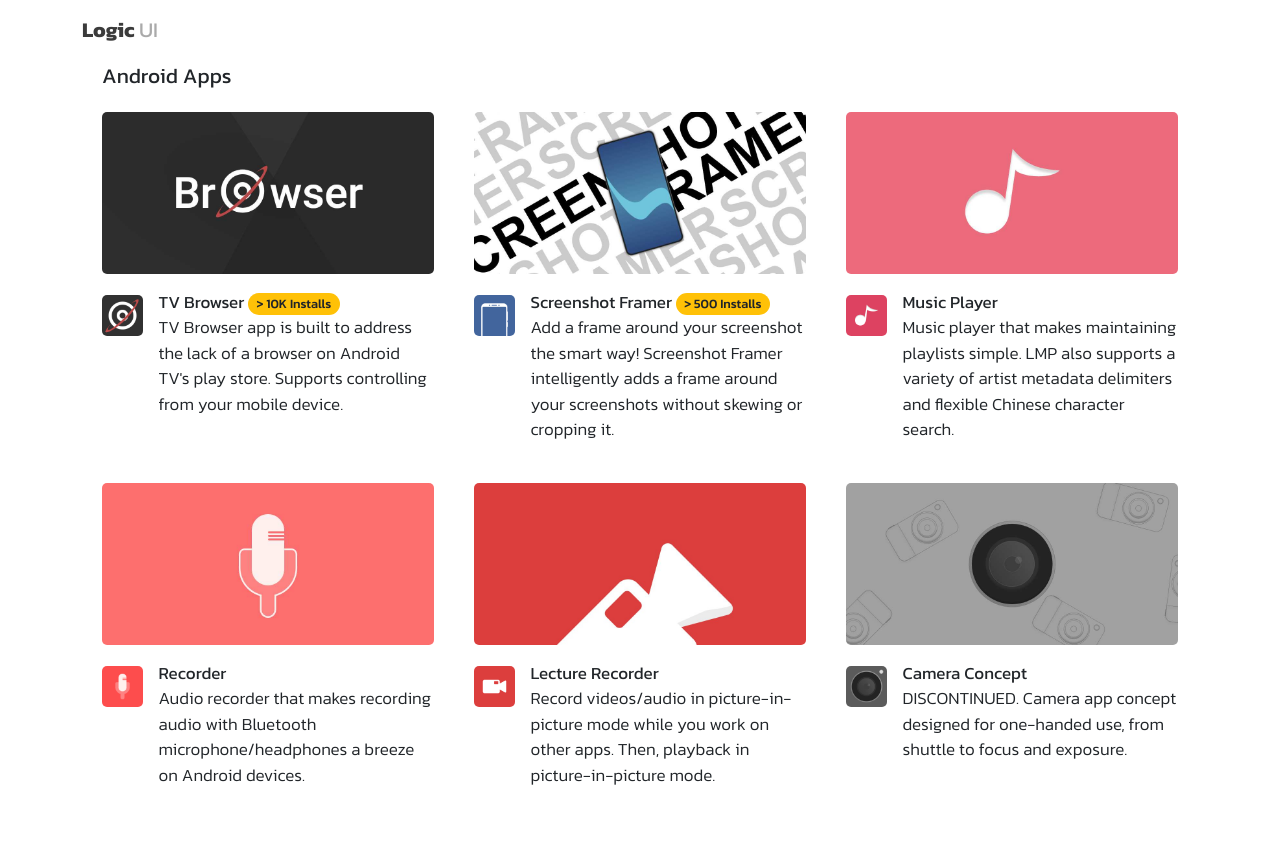
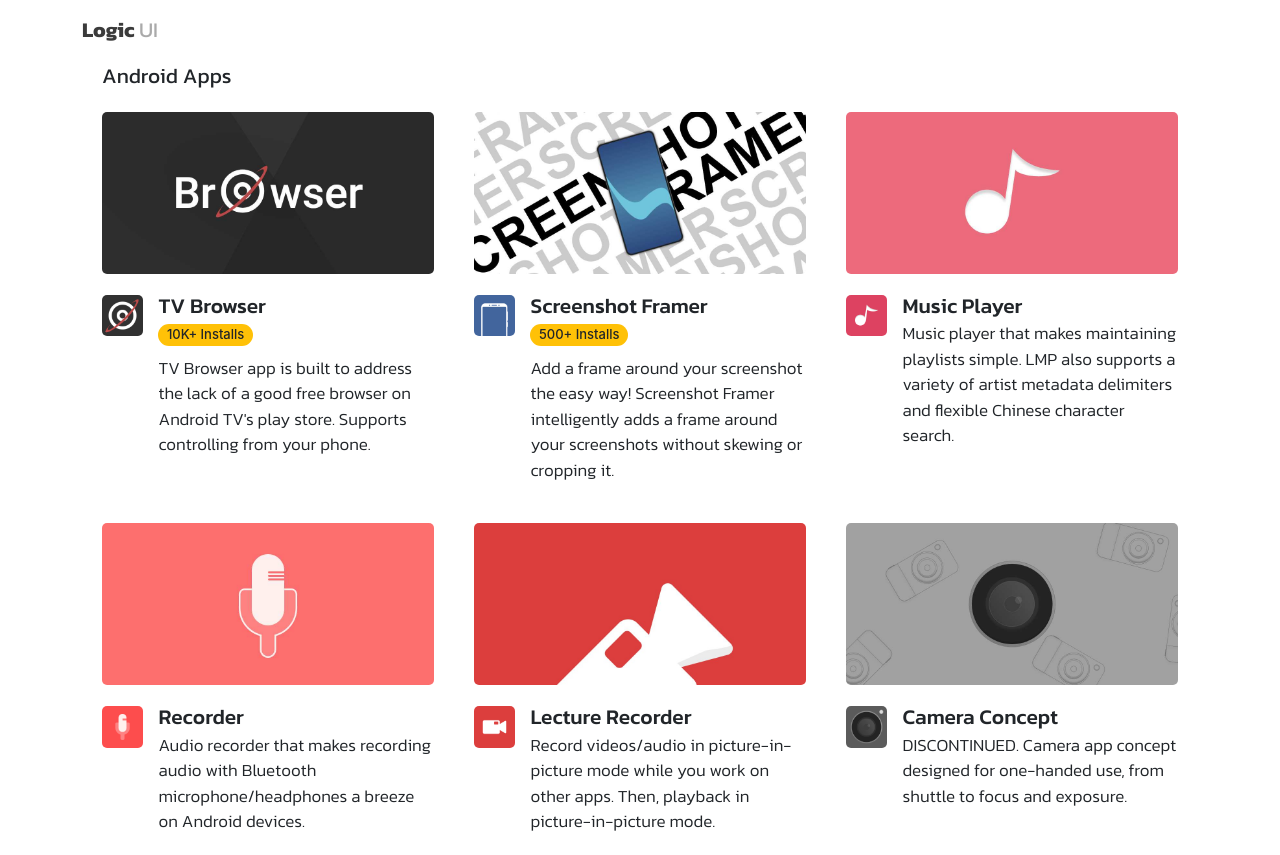
Before and after one commit to 8kdesign/LogicUI, a Next.js app: page / in a window 1280 px wide. Before the commit the page ends 808 px from the top, so only its background shows below. Built offline with nearby package versions, Linux system fonts and the light colour scheme.

Commit message:
Update index.js

```diff
--- a/pages/index.js
+++ b/pages/index.js
@@ -87,21 +87,31 @@ function Content() {
 								className="Contianer--column"
 								style={{ marginLeft: 15 }}
 							>
-								<p style={{ fontSize: 17, width: "100%" }}>
-									{app.name + "	"}
+								<p
+									style={{
+										fontSize: 21,
+										width: "100%",
+										fontWeight: 500,
+									}}
+								>
+									{app.name}
+								</p>
+								<div>
 									{app.installs !== undefined ? (
 										<Badge
 											bg="warning"
 											text="dark"
 											style={{
+												fontSize: 13,
 												fontWeight: 500,
 												borderRadius: 20,
+												marginBottom: 10,
 											}}
 										>
 											{app.installs}
 										</Badge>
 									) : null}
-								</p>
+								</div>
 								<p
 									style={{
 										fontSize: 17,
@@ -128,8 +138,8 @@ export const apps = [
 		codename: "browser",
 		name: "TV Browser",
 		description:
-			"TV Browser app is built to address the lack of a browser on Android TV's play store. Supports controlling from your mobile device.",
-		installs: "> 10K Installs",
+			"TV Browser app is built to address the lack of a good free browser on Android TV's play store. Supports controlling from your phone.",
+		installs: "10K+ Installs",
 		link: "https://play.google.com/store/apps/details?id=com.logicui.tvbrowser2",
 	},
 	{
@@ -138,8 +148,8 @@ export const apps = [
 		codename: "screenshot",
 		name: "Screenshot Framer",
 		description:
-			"Add a frame around your screenshot the smart way! Screenshot Framer intelligently adds a frame around your screenshots without skewing or cropping it.",
-		installs: "> 500 Installs",
+			"Add a frame around your screenshot the easy way! Screenshot Framer intelligently adds a frame around your screenshots without skewing or cropping it.",
+		installs: "500+ Installs",
 		link: "https://play.google.com/store/apps/details?id=com.logicui.screenshotframer",
 	},
 	{
```
